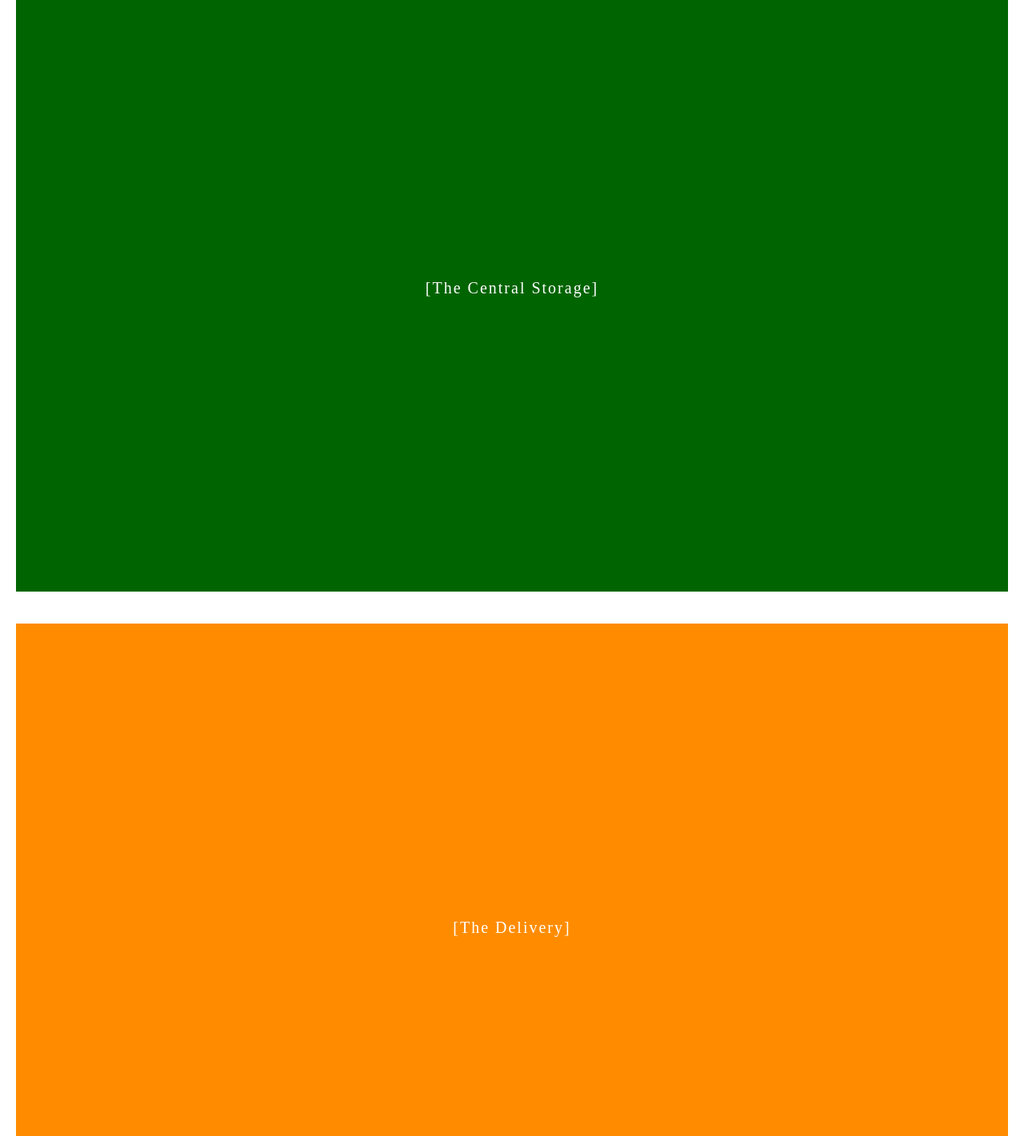
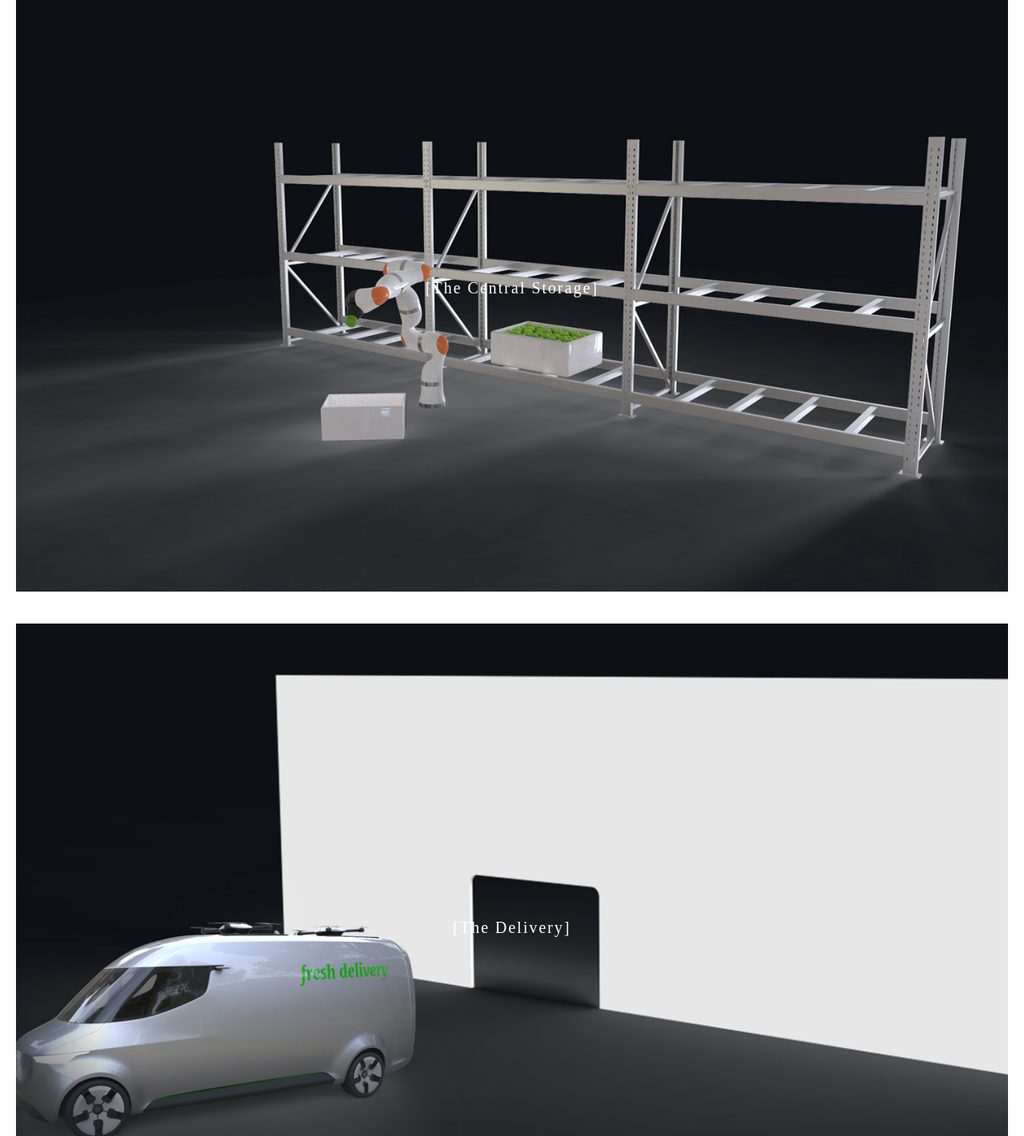
Before and after one commit to maxmertens/maxmertens.github.io, a plain HTML site: page index.html in a window 1280 px wide. Shown: the part 3240-4661 px from the top of the page at 80% size. Drawn offline with Linux system fonts and the light colour scheme.

Commit message:
img added

```diff
--- a/css/elements.css
+++ b/css/elements.css
@@ -77,13 +77,17 @@ p {
 }
 
 .box_5 {
-    /*background: linear-gradient(#b9ebff, #b3fcff);*/
-    background-color: darkgreen;
+    background-image: url("../img/05_storage/mood_storage.jpg");
+    background-position: center;
+    background-size: cover;
+    background-repeat: no-repeat;
 }
 
 .box_6 {
-    /*background: linear-gradient(#b9ebff, #b3fcff);*/
-    background-color: darkorange;
+    background-image: url("../img/06_delivery/mood_delivery.jpg");
+    background-position: center;
+    background-size: cover;
+    background-repeat: no-repeat;
 }
 
 
--- a/css/smoothstate.css
+++ b/css/smoothstate.css
@@ -42,7 +42,7 @@
         width: 100vw;
         height: 400px;
         margin: 0 auto;
-        border: 20px solid white;
+        border: 0px solid white;
         box-sizing: border-box;
 
     }
@@ -53,7 +53,7 @@
         width: 100vw;
         height: 400px;
         margin: 0 auto;
-        border: 20px solid white;
+        border: 0px solid white;
         box-sizing: border-box;
 
     }
--- a/index.html
+++ b/index.html
@@ -87,7 +87,6 @@
                 <div class="box_info">
                     <div class="box_info_head">[The Central Storage]</div>
                 </div>
-                <div class="storage"></div>
             </div>
         </a>
     </section>
@@ -99,7 +98,6 @@
                 <div class="box_info">
                     <div class="box_info_head">[The Delivery]</div>
                 </div>
-                <div class="delivery"></div>
             </div>
         </a>
     </section>
```
Also changed, not shown: img/04_supply/mood_supply.jpg, img/05_storage/mood_storage.jpg (added), img/06_delivery/mood_delivery.jpg (added).
